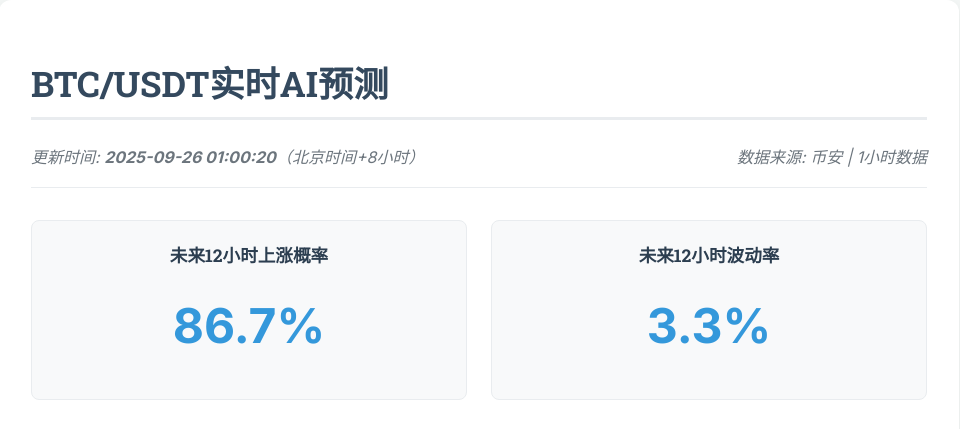
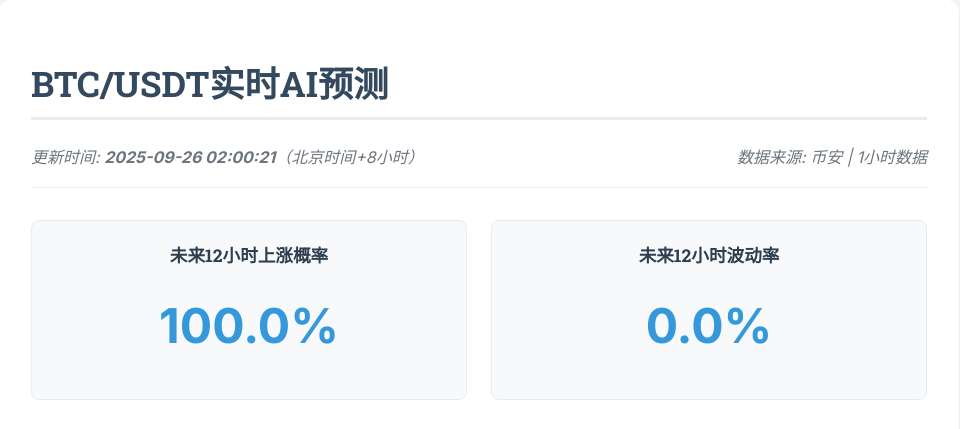
Before and after one commit to wowoken/btc, a plain HTML site: page index.html in a window 1280 px wide. Shown: the top 429 px of the page, without its empty margins (161-1121 px from the left). Drawn offline with Linux system fonts and the light colour scheme.

Commit message:
Auto commit

```diff
--- a/index.html
+++ b/index.html
@@ -286,18 +286,18 @@
         <section id="live-dashboard">
             <h2>BTC/USDT实时AI预测</h2>
             <div class="metadata">
-                <span>更新时间: <strong id="update-time">2025-09-26 01:00:20</strong>（北京时间+8小时）</span>
+                <span>更新时间: <strong id="update-time">2025-09-26 02:00:21</strong>（北京时间+8小时）</span>
                 <span>数据来源: 币安 | 1小时数据</span>
             </div>
 
             <div class="metrics-container">
                 <div class="metric-card">
                     <h3>未来12小时上涨概率</h3>
-                    <p class="metric-value" id="upside-prob">86.7%</p>
+                    <p class="metric-value" id="upside-prob">100.0%</p>
                 </div>
                 <div class="metric-card">
                     <h3>未来12小时波动率</h3>
-                    <p class="metric-value" id="vol-amp-prob">3.3%</p>
+                    <p class="metric-value" id="vol-amp-prob">0.0%</p>
                 </div>
             </div>
 
```
Also changed, not shown: prediction_chart.png.
